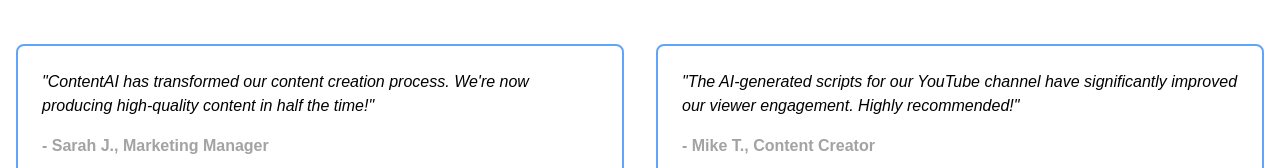
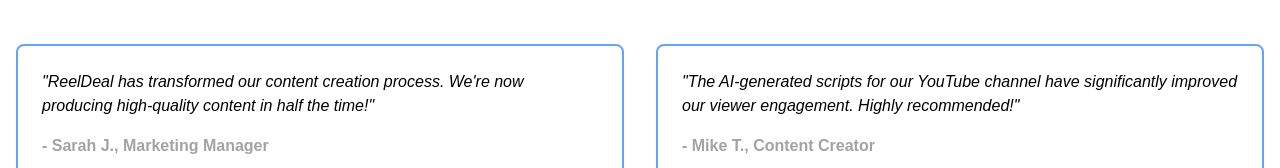
Before and after one commit to Shridhant/ReelDeal, a Next.js app: page / in a window 1280 px wide. Shown: the part 1116-1284 px from the top of the page. Built offline with nearby package versions, Linux system fonts and the light colour scheme.

Commit message:
Update page.tsx

```diff
--- a/app/page.tsx
+++ b/app/page.tsx
@@ -44,7 +44,7 @@
           </h2>
           <div className="grid md:grid-cols-2 gap-8">
             <TestimonialCard
-              quote="ContentAI has transformed our content creation process. We're now producing high-quality content in half the time!"
+              quote="ReelDeal has transformed our content creation process. We're now producing high-quality content in half the time!"
               author="Sarah J., Marketing Manager"
             />
             <TestimonialCard
```
